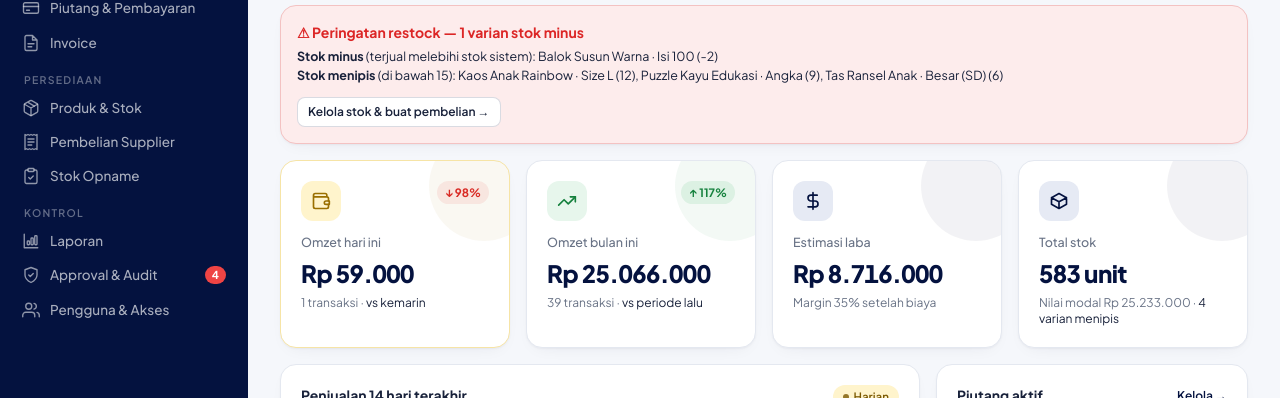
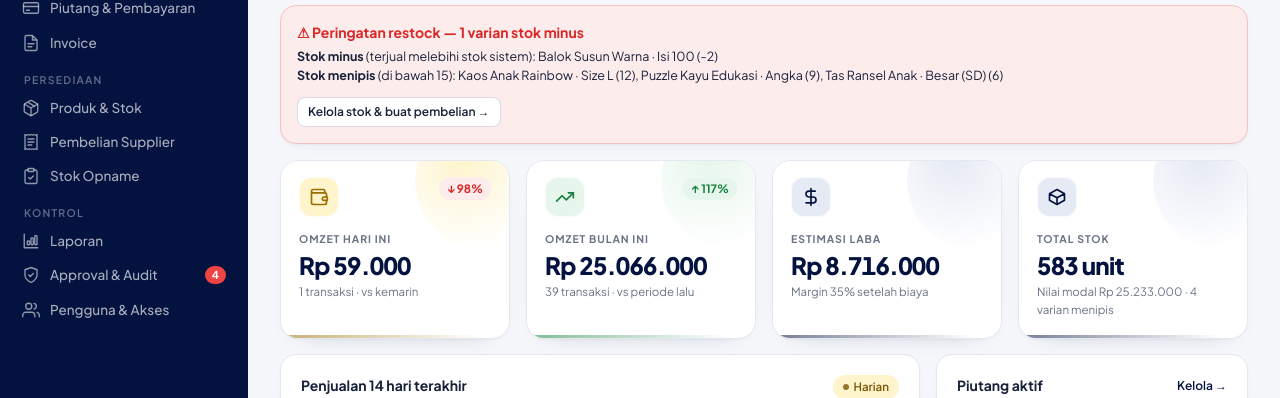
Before and after one commit to ersetdigital-sudo/rainbow-kids, a Next.js app: page / in a window 1280 px wide. Shown: the part 172-570 px from the top of the page. Built offline with nearby package versions, Linux system fonts and the light colour scheme; no server answers.

Commit message:
Modernisasi tampilan kartu metrik dashboard dengan animasi dan desain baru
Co-authored-by: base44-builder[bot] <245833847+base44-builder[bot]@users.noreply.github.com>

```diff
--- a/src/app/globals.css
+++ b/src/app/globals.css
@@ -216,6 +216,113 @@
   color: #dc2626;
 }
 
+/* ---------------- Kartu metrik dashboard ---------------- */
+.kpi2 {
+  position: relative;
+  overflow: hidden;
+  padding: 16px 18px 20px;
+  border-radius: 18px;
+  background: #fff;
+  border: 1px solid var(--ln);
+  box-shadow:
+    0 1px 2px rgba(4, 18, 63, 0.04),
+    0 10px 26px -22px rgba(4, 18, 63, 0.35);
+  transition:
+    box-shadow 0.22s ease,
+    border-color 0.22s ease;
+  will-change: transform;
+}
+.kpi2:hover {
+  border-color: #d9e1f2;
+  box-shadow:
+    0 1px 2px rgba(4, 18, 63, 0.05),
+    0 20px 40px -24px rgba(4, 18, 63, 0.5);
+}
+.kpi2-orb {
+  position: absolute;
+  right: -42px;
+  top: -48px;
+  width: 136px;
+  height: 136px;
+  border-radius: 50%;
+  background: radial-gradient(
+    circle at 35% 35%,
+    var(--kt) 0%,
+    rgba(255, 255, 255, 0) 72%
+  );
+  transition: transform 0.4s ease;
+  pointer-events: none;
+}
+.kpi2:hover .kpi2-orb {
+  transform: scale(1.14);
+}
+.kpi2-top {
+  position: relative;
+  display: flex;
+  align-items: flex-start;
+  justify-content: space-between;
+  gap: 8px;
+}
+.kpi2-ic {
+  width: 40px;
+  height: 40px;
+  flex: none;
+  border-radius: 13px;
+  display: grid;
+  place-items: center;
+  background: var(--kt);
+  color: var(--kc);
+  box-shadow: inset 0 0 0 1px rgba(255, 255, 255, 0.75);
+}
+.kpi2-l {
+  position: relative;
+  margin-top: 14px;
+  font-size: 10.5px;
+  font-weight: 700;
+  letter-spacing: 0.09em;
+  text-transform: uppercase;
+  color: var(--mu);
+}
+.kpi2-v {
+  position: relative;
+  margin-top: 5px;
+  font-size: 24px;
+  font-weight: 800;
+  line-height: 1.15;
+  letter-spacing: -0.03em;
+  color: var(--nv);
+}
+.kpi2-sub {
+  position: relative;
+  margin-top: 4px;
+  font-size: 11.5px;
+  color: var(--mu);
+}
+.kpi2-bar {
+  position: absolute;
+  left: 0;
+  right: 0;
+  bottom: 0;
+  height: 3px;
+  transform-origin: left center;
+  background: linear-gradient(90deg, var(--kc), rgba(255, 255, 255, 0) 88%);
+  opacity: 0.55;
+}
+
+@media (max-width: 767px) {
+  .kpi2 {
+    padding: 14px 14px 18px;
+  }
+  .kpi2-v {
+    font-size: 20px;
+  }
+  .kpi2-ic {
+    width: 34px;
+    height: 34px;
+    border-radius: 11px;
+  }
+}
+
 /* ---------------- Buttons ---------------- */
 .btn {
   display: inline-flex;
--- a/src/components/modules/dashboard/DashboardView.tsx
+++ b/src/components/modules/dashboard/DashboardView.tsx
@@ -2,17 +2,25 @@
 
 import { useMemo, useState } from "react";
 import Link from "next/link";
+import { motion } from "motion/react";
 import { addDays, formatDate, TODAY } from "@/lib/date";
 import { rp } from "@/lib/format";
 import { allV, arStatus, salePaid, saleProfit, saleTotal } from "@/lib/calc";
 import { useStore } from "@/lib/store";
 import { AreaChart } from "@/components/charts/AreaChart";
 import { Badge } from "@/components/ui/Badge";
-import { Kpi } from "@/components/ui/Kpi";
+import { KpiCard } from "@/components/ui/KpiCard";
 import { PageHead } from "@/components/ui/PageHead";
 import { SaleDetailDrawer } from "@/components/modules/sales/SaleDetailDrawer";
 import { SaleFormDrawer } from "@/components/modules/sales/SaleFormDrawer";
 import { PurchaseFormDrawer } from "@/components/modules/purchases/PurchaseDrawers";
+
+/** Animasi masuk untuk kartu-kartu section dashboard. */
+const fadeUp = (delay: number) => ({
+  initial: { opacity: 0, y: 14 },
+  animate: { opacity: 1, y: 0 },
+  transition: { duration: 0.45, delay, ease: "easeOut" as const },
+});
 
 export function DashboardView() {
   const { db } = useStore();
@@ -182,47 +190,56 @@ export function DashboardView() {
       )}
 
       <div className="grid grid-cols-2 lg:grid-cols-4 gap-3 md:gap-4">
-        <Kpi
+        <KpiCard
           label="Omzet hari ini"
           value={rp(td)}
-          sub={`${today.length} transaksi`}
+          count={td}
+          format={(n) => rp(Math.round(n))}
+          sub={`${today.length} transaksi · vs kemarin`}
           icon="wallet"
-          color="#9A6F00"
-          bg="#FFF4CC"
+          accent="#9A6F00"
+          tint="#FFF4CC"
           trend={tr(td, yesterday)}
-          highlight="vs kemarin"
+          delay={0}
         />
-        <Kpi
+        <KpiCard
           label="Omzet bulan ini"
           value={rp(mt)}
-          sub={`${month.length} transaksi`}
+          count={mt}
+          format={(n) => rp(Math.round(n))}
+          sub={`${month.length} transaksi · vs periode lalu`}
           icon="trend"
-          color="#15803D"
-          bg="#E7F6EC"
+          accent="#15803D"
+          tint="#E7F6EC"
           trend={tr(mt, prev)}
-          highlight="vs periode lalu"
+          delay={0.06}
         />
-        <Kpi
+        <KpiCard
           label="Estimasi laba"
           value={rp(pf)}
+          count={pf}
+          format={(n) => rp(Math.round(n))}
           sub={`Margin ${Math.round((pf / (mt || 1)) * 100)}% setelah biaya`}
           icon="spark"
-          color="#04123F"
-          bg="#E6EAF4"
+          accent="#04123F"
+          tint="#E6EAF4"
+          delay={0.12}
         />
-        <Kpi
+        <KpiCard
           label="Total stok"
           value={`${stock.toLocaleString("id-ID")} unit`}
-          sub={`Nilai modal ${rp(stockVal)}`}
+          count={stock}
+          format={(n) => `${Math.round(n).toLocaleString("id-ID")} unit`}
+          sub={`Nilai modal ${rp(stockVal)} · ${low.length} varian menipis`}
           icon="box"
-          color="#04123F"
-          bg="#E6EAF4"
-          highlight={`${low.length} varian menipis`}
+          accent="#04123F"
+          tint="#E6EAF4"
+          delay={0.18}
         />
       </div>
 
       <div className="grid lg:grid-cols-3 gap-4 mt-4">
-        <div className="card p-5 lg:col-span-2">
+        <motion.div className="card p-5 lg:col-span-2" {...fadeUp(0.24)}>
           <div className="flex justify-between items-start mb-2">
             <div>
               <div className="font-bold">Penjualan 14 hari terakhir</div>
@@ -237,9 +254,9 @@ export function DashboardView() {
             <span className="bd b-ac">Harian</span>
           </div>
           <AreaChart days={days} values={vals} />
-        </div>
+        </motion.div>
 
-        <div className="card p-5">
+        <motion.div className="card p-5" {...fadeUp(0.3)}>
           <div className="flex justify-between items-center">
             <div className="font-bold">Piutang aktif</div>
             <Link
@@ -310,11 +327,11 @@ export function DashboardView() {
               </div>
             )}
           </div>
-        </div>
+        </motion.div>
       </div>
 
       <div className="grid lg:grid-cols-3 gap-4 mt-4">
-        <div className="card lg:col-span-2">
+        <motion.div className="card lg:col-span-2" {...fadeUp(0.36)}>
           <div className="flex justify-between items-center px-5 pt-5 pb-3">
             <div className="font-bold">Transaksi terbaru</div>
             <Link
@@ -371,9 +388,9 @@ export function DashboardView() {
               </tbody>
             </table>
           </div>
-        </div>
+        </motion.div>
 
-        <div className="card p-5">
+        <motion.div className="card p-5" {...fadeUp(0.42)}>
           <div className="font-bold mb-3">Stok perlu restock</div>
           {low.map((v) => (
             <div
@@ -406,7 +423,7 @@ export function DashboardView() {
               {pending} perubahan menunggu persetujuan →
             </Link>
           )}
-        </div>
+        </motion.div>
       </div>
 
       <SaleFormDrawer
--- a/src/components/ui/Kpi.tsx
+++ b/src/components/ui/Kpi.tsx
@@ -2,7 +2,7 @@
 
 import { motion } from "motion/react";
 
-const KPI_ICONS = {
+export const KPI_ICONS = {
   wallet: '<path d="M19 7V5a2 2 0 0 0-2-2H5a2 2 0 0 0 0 4h14a2 2 0 0 1 2 2v3M3 5v14a2 2 0 0 0 2 2h14a2 2 0 0 0 2-2v-3"/><path d="M18 12a2 2 0 0 0 0 4h4v-4z"/>',
   trend: '<path d="m22 7-8.5 8.5-5-5L2 17"/><path d="M16 7h6v6"/>',
   spark: '<path d="M12 2v20M17 5H9.5a3.5 3.5 0 0 0 0 7h5a3.5 3.5 0 0 1 0 7H6"/>',
--- /dev/null
+++ b/src/components/ui/KpiCard.tsx
@@ -0,0 +1,106 @@
+"use client";
+
+import { useEffect, useState } from "react";
+import { motion } from "motion/react";
+import { KPI_ICONS, type KpiIcon } from "./Kpi";
+
+/**
+ * Kartu metrik dashboard: masuk dengan stagger, angka menghitung naik,
+ * dan kartu terangkat saat di-hover.
+ */
+export function KpiCard({
+  label,
+  value,
+  sub,
+  icon,
+  accent = "#04123F",
+  tint = "#E6EAF4",
+  trend,
+  count,
+  format,
+  delay = 0,
+}: {
+  label: string;
+  value: string;
+  sub?: string;
+  icon?: KpiIcon;
+  accent?: string;
+  tint?: string;
+  trend?: number | null;
+  /** Nilai angka untuk animasi hitung naik. */
+  count?: number;
+  /** Format angka selama animasi berjalan. */
+  format?: (n: number) => string;
+  delay?: number;
+}) {
+  const [shown, setShown] = useState<number | null>(
+    count === undefined ? null : 0,
+  );
+
+  useEffect(() => {
+    if (count === undefined) return;
+    let raf = 0;
+    const dur = 750;
+    const start = performance.now();
+    const tick = (t: number) => {
+      const p = Math.min(1, (t - start) / dur);
+      setShown(count * (1 - Math.pow(1 - p, 3)));
+      if (p < 1) raf = requestAnimationFrame(tick);
+    };
+    raf = requestAnimationFrame(tick);
+    return () => cancelAnimationFrame(raf);
+  }, [count]);
+
+  const display = shown !== null && format ? format(shown) : value;
+
+  return (
+    <motion.div
+      initial={{ opacity: 0, y: 16, scale: 0.98 }}
+      animate={{ opacity: 1, y: 0, scale: 1 }}
+      transition={{ duration: 0.45, delay, ease: [0.22, 1, 0.36, 1] }}
+      whileHover={{ y: -4 }}
+      className="kpi2"
+      style={{ ["--kc" as string]: accent, ["--kt" as string]: tint }}
+    >
+      <span className="kpi2-orb" aria-hidden="true" />
+
+      <div className="kpi2-top">
+        {icon ? (
+          <span className="kpi2-ic">
+            <svg
+              width="20"
+              height="20"
+              viewBox="0 0 24 24"
+              fill="none"
+              stroke="currentColor"
+              strokeWidth="2"
+              strokeLinecap="round"
+              strokeLinejoin="round"
+              aria-hidden="true"
+              dangerouslySetInnerHTML={{ __html: KPI_ICONS[icon] }}
+            />
+          </span>
+        ) : (
+          <span />
+        )}
+        {trend !== undefined && trend !== null && (
+          <span className={`trend ${trend >= 0 ? "up" : "dn"}`}>
+            {trend >= 0 ? "↑" : "↓"} {Math.abs(trend)}%
+          </span>
+        )}
+      </div>
+
+      <div className="kpi2-l">{label}</div>
+      <div className="kpi2-v num">{display}</div>
+      {sub && <div className="kpi2-sub">{sub}</div>}
+
+      <motion.span
+        className="kpi2-bar"
+        aria-hidden="true"
+        initial={{ scaleX: 0 }}
+        animate={{ scaleX: 1 }}
+        transition={{ duration: 0.8, delay: delay + 0.15, ease: "easeOut" }}
+      />
+    </motion.div>
+  );
+}
```
